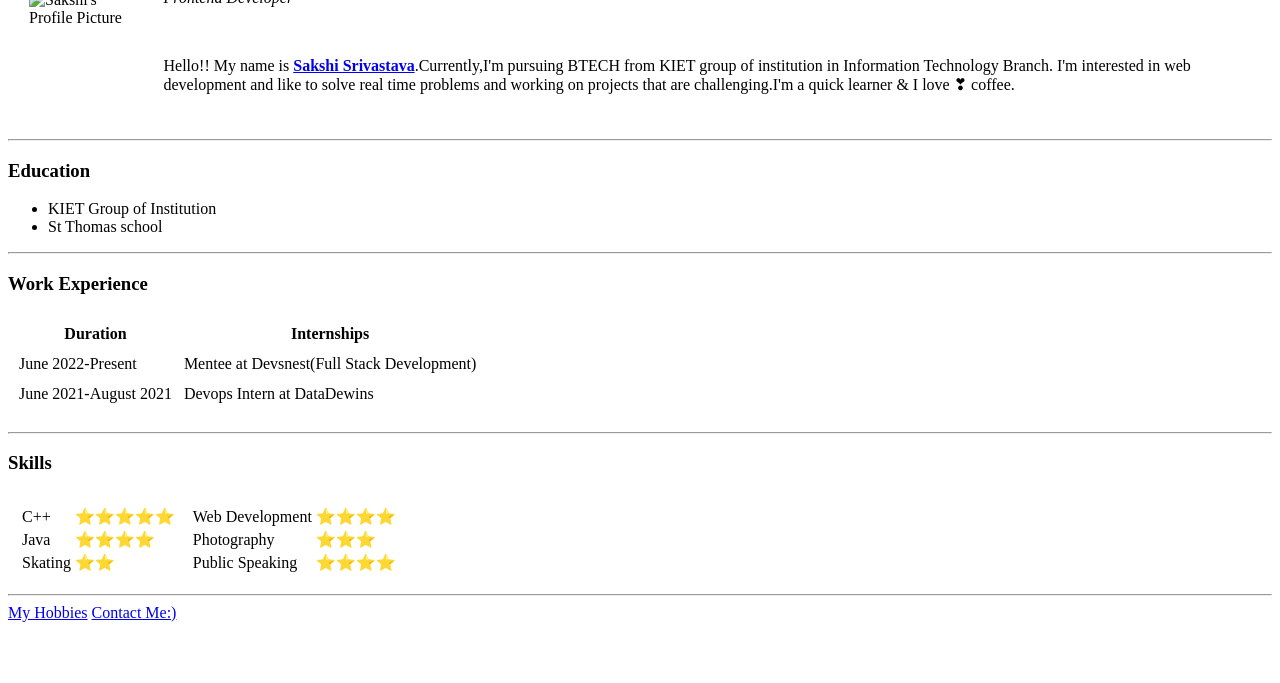
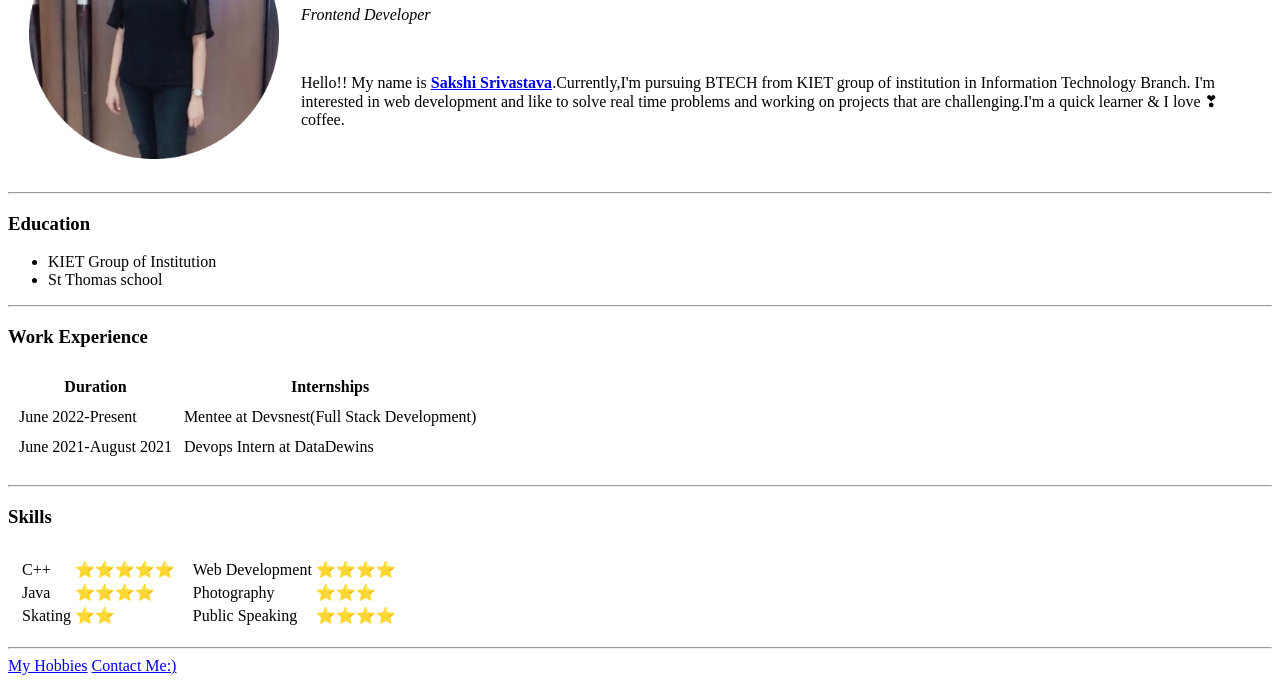
Before and after one commit to sakshi-bit/CV, a plain HTML site: page index.html in a window 1280 px wide. Shown: the part 120-803 px from the top of the page. Drawn offline with Linux system fonts and the light colour scheme.

Commit message:
Update index.html

```diff
--- a/index.html
+++ b/index.html
@@ -10,7 +10,7 @@
     <table cellspacing="20">
         <tr>
             <td>
-            <img src="images/imgs.png" alt="Sakshi's Profile Picture" width="250" height="250">
+            <img src="imgs.png" alt="Sakshi's Profile Picture" width="250" height="250">
             </td>
             <td>
             <h1>Sakshi Srivastava</h1>
```
